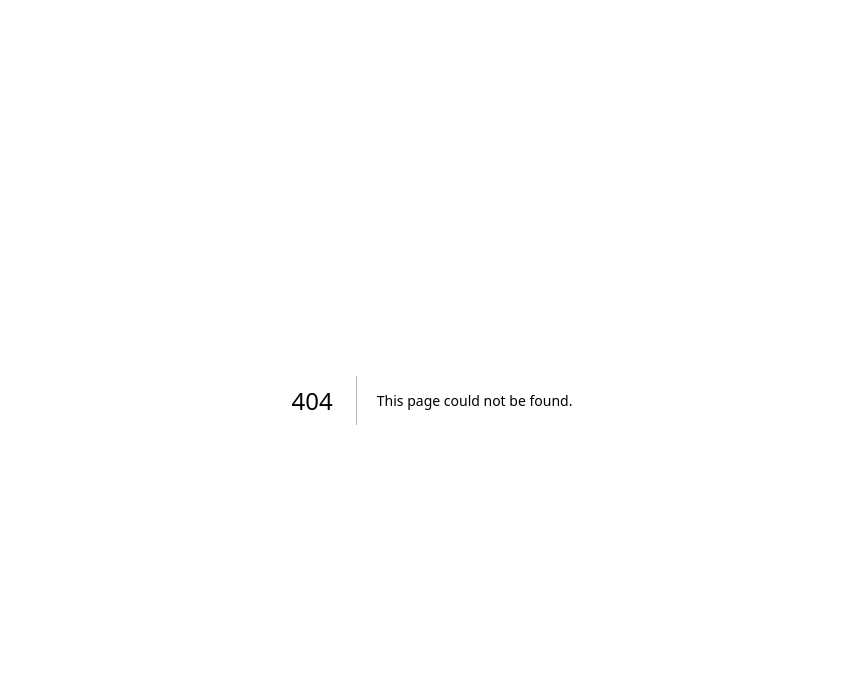
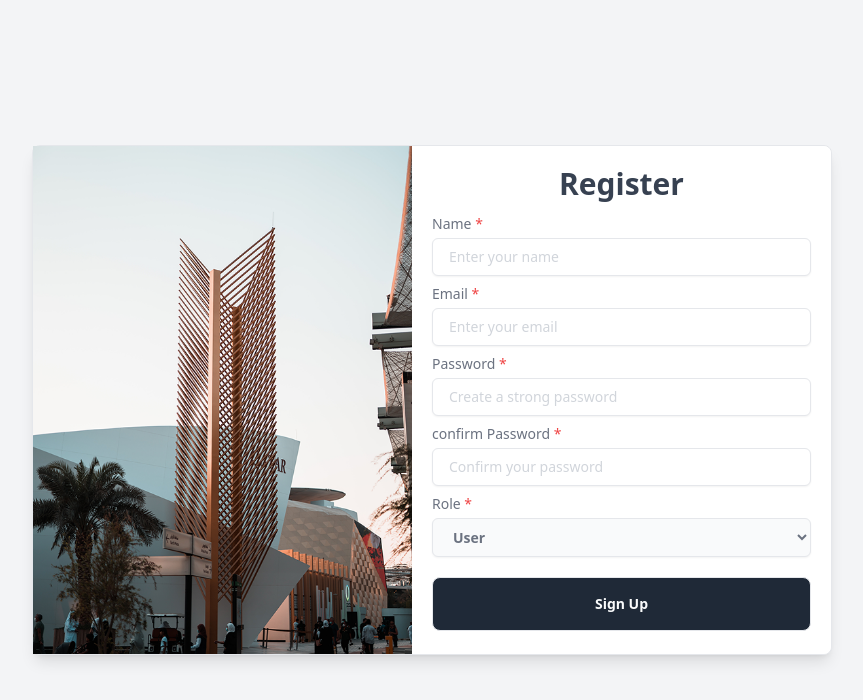
Before and after one commit to irfan-fauzi/auth-next15, a Next.js app: page /register in a window 1280 px wide. Before the commit this address had no page. Shown: the top 700 px of the page, without its empty margins (208-1071 px from the left). Built offline with nearby package versions, Linux system fonts and the light colour scheme.

Commit message:
register page2

```diff
--- /dev/null
+++ b/app/(auth)/layout.tsx
@@ -0,0 +1,13 @@
+const AuthLayout = ({ children }: Readonly<{ children: React.ReactNode }>) => {
+  return (
+    <main className='bg-gray-100 h-screen'>
+      <div className='flex flex-col items-center justify-center h-full mx-auto px-6 py-8'>
+        <div className='flex border border-gray-200 bg-white rounded-lg shadow-lg w-full max-w-screen-sm lg:max-w-[800px]'>
+          {children}
+        </div>
+      </div>
+    </main>
+  );
+};
+
+export default AuthLayout;
--- /dev/null
+++ b/app/(auth)/login/page.tsx
@@ -0,0 +1,16 @@
+import FormLogin from "@/ui/auth/form-login";
+import React from "react";
+
+const LoginPage = () => {
+  return (
+    <div className='p-6'>
+      <h1 className='text-3xl font-bold text-gray-700 text-center'>
+        Welcome Back
+      </h1>
+
+      <FormLogin />
+    </div>
+  );
+};
+
+export default LoginPage;
--- /dev/null
+++ b/app/(auth)/register/page.tsx
@@ -0,0 +1,29 @@
+import Formregister from "@/ui/auth/form-register";
+import Image from "next/image";
+const RegisterPage = () => {
+  return (
+    <>
+      <div className='flex-1 bg-white rounded-lg mt-0 hidden lg:block'>
+        <Image
+          src='/register-image.png'
+          width={0}
+          height={0}
+          alt='building'
+          objectFit="cover"
+
+          className='w-full h-full object-cover hidden lg:block'
+          sizes='100vw'
+        />
+      </div>
+      <div className=' bg-white rounded-lg mt-0 flex-1 py-5 px-5 text-sm'>
+        <h1 className='text-3xl font-bold text-gray-700 text-center'>
+          Register
+        </h1>
+
+        <Formregister />
+      </div>
+    </>
+  );
+};
+
+export default RegisterPage;
--- a/app/(root)/layout.tsx
+++ /dev/null
@@ -1,7 +0,0 @@
-import React from "react";
-
-const Layout = ({ children }: Readonly<{ children: React.ReactNode }>) => {
-  return <main>{children}</main>;
-};
-
-export default Layout;
--- a/app/(root)/page.tsx
+++ /dev/null
@@ -1,9 +0,0 @@
-import React from 'react'
-
-const HomePage = () => {
-  return (
-    <div>HomePage</div>
-  )
-}
-
-export default HomePage
--- a/app/globals.css
+++ b/app/globals.css
@@ -1,3 +1,9 @@
 @tailwind base;
 @tailwind components;
 @tailwind utilities;
+
+.text-field {
+  @apply w-full px-4 py-2 border  rounded-md focus:outline-none shadow-sm focus:border-blue-500 text-gray-500 font-semibold placeholder:text-gray-300
+  placeholder:font-normal;
+  ;
+}
--- /dev/null
+++ b/app/page.tsx
@@ -0,0 +1,9 @@
+import React from 'react'
+
+const Home = () => {
+  return (
+    <div>Home</div>
+  )
+}
+
+export default Home
--- a/tailwind.config.ts
+++ b/tailwind.config.ts
@@ -4,6 +4,7 @@ export default {
   content: [
     "./pages/**/*.{js,ts,jsx,tsx,mdx}",
     "./components/**/*.{js,ts,jsx,tsx,mdx}",
+    "./ui/**/*.{js,ts,jsx,tsx,mdx}",
     "./app/**/*.{js,ts,jsx,tsx,mdx}",
   ],
   theme: {
--- /dev/null
+++ b/ui/auth/form-login.tsx
@@ -0,0 +1,43 @@
+const FormLogin = () => {
+  return (
+    <form action='' className='mt-1'>
+      <div className='mt-2'>
+        <label htmlFor='email' className='block mb-1 text-gray-500'>
+          Email <span className='text-red-500'>*</span>
+        </label>
+        <input
+          className='text-field'
+          type='email'
+          id='email'
+          name='email'
+          placeholder='Enter your email *'
+        />
+        <div aria-live="polite" ><span className="text-sm text-red-400">please input your email</span></div>
+      </div>
+      <div className='mt-2'>
+        <label htmlFor='password' className='block mb-1 text-gray-500'>
+          Password <span className='text-red-500'>*</span>
+        </label>
+        <input
+          className='text-field'
+          type='text'
+          id='password'
+          name='password'
+          placeholder='Create a strong password *'
+        />
+        <div aria-live="polite" ><span className="text-sm text-red-400">please input your password</span></div>
+      </div>
+
+      <div className='mt-4'>
+        <button
+          type='submit'
+          className='mb-4 mt-3 border w-full bg-gray-800 py-4 text-gray-50 text-lg font-semibold rounded-lg hover:bg-black'
+        >
+          Sign in
+        </button>
+      </div>
+    </form>
+  );
+};
+
+export default FormLogin;
--- /dev/null
+++ b/ui/auth/form-register.tsx
@@ -0,0 +1,103 @@
+const Formregister = () => {
+  return (
+    <form action='' className='mt-3'>
+
+      <div className=''>
+        <label htmlFor='name' className='block mb-1 text-gray-500'>
+          Name <span className='text-red-500'>*</span>
+        </label>
+        <input
+          className='text-field'
+          type='text'
+          id='name'
+          name='name'
+          placeholder='Enter your name'
+          required
+        />
+        <div aria-live='polite'>
+          <span className='hidden text-sm text-red-400'>
+            please input your name
+          </span>
+        </div>
+      </div>
+      <div className='mt-2'>
+        <label htmlFor='email' className='block mb-1 text-gray-500'>
+          Email <span className='text-red-500'>*</span>
+        </label>
+        <input
+          className='text-field'
+          type='email'
+          id='email'
+          name='email'
+          placeholder='Enter your email'
+          required
+        />
+        <div aria-live='polite'>
+          <span className='hidden text-sm text-red-400'>
+            please input your email
+          </span>
+        </div>
+      </div>
+      <div className='mt-2'>
+        <label htmlFor='password' className='block mb-1 text-gray-500'>
+          Password <span className='text-red-500'>*</span>
+        </label>
+        <input
+          className='text-field'
+          type='text'
+          id='password'
+          name='password'
+          placeholder='Create a strong password'
+          required
+        />
+        <div aria-live='polite'>
+          <span className='hidden text-sm text-red-400'>
+            please input your password
+          </span>
+        </div>
+      </div>
+      <div className='mt-2'>
+        <label htmlFor='confirm-password' className='block mb-1 text-gray-500'>
+          confirm Password <span className='text-red-500'>*</span>
+        </label>
+        <input
+          className='text-field'
+          type='text'
+          id='confirm-password'
+          name='confirm-password'
+          placeholder='Confirm your password'
+          required
+        />
+        <div aria-live='polite'>
+          <span className='hidden text-sm text-red-400'>
+            please input your password
+          </span>
+        </div>
+      </div>
+      <div className='mt-2'>
+        <label htmlFor='role' className='block mb-1 text-gray-500'>
+          Role <span className='text-red-500'>*</span>
+        </label>
+        <select
+          className='text-field bg-gray-50'
+          id='role'
+          name='role'
+          defaultValue='user'
+        >
+          <option value='user'>User</option>
+          <option value='admin'>Admin</option>
+        </select>
+      </div>
+      <div className='mt-5'>
+        <button
+          type='submit'
+          className='border w-full bg-gray-800 py-4 text-gray-50 text-md font-semibold rounded-lg hover:bg-black'
+        >
+          Sign Up
+        </button>
+      </div>
+    </form>
+  );
+};
+
+export default Formregister;
```
Also changed, not shown: public/register-image.png (added).
